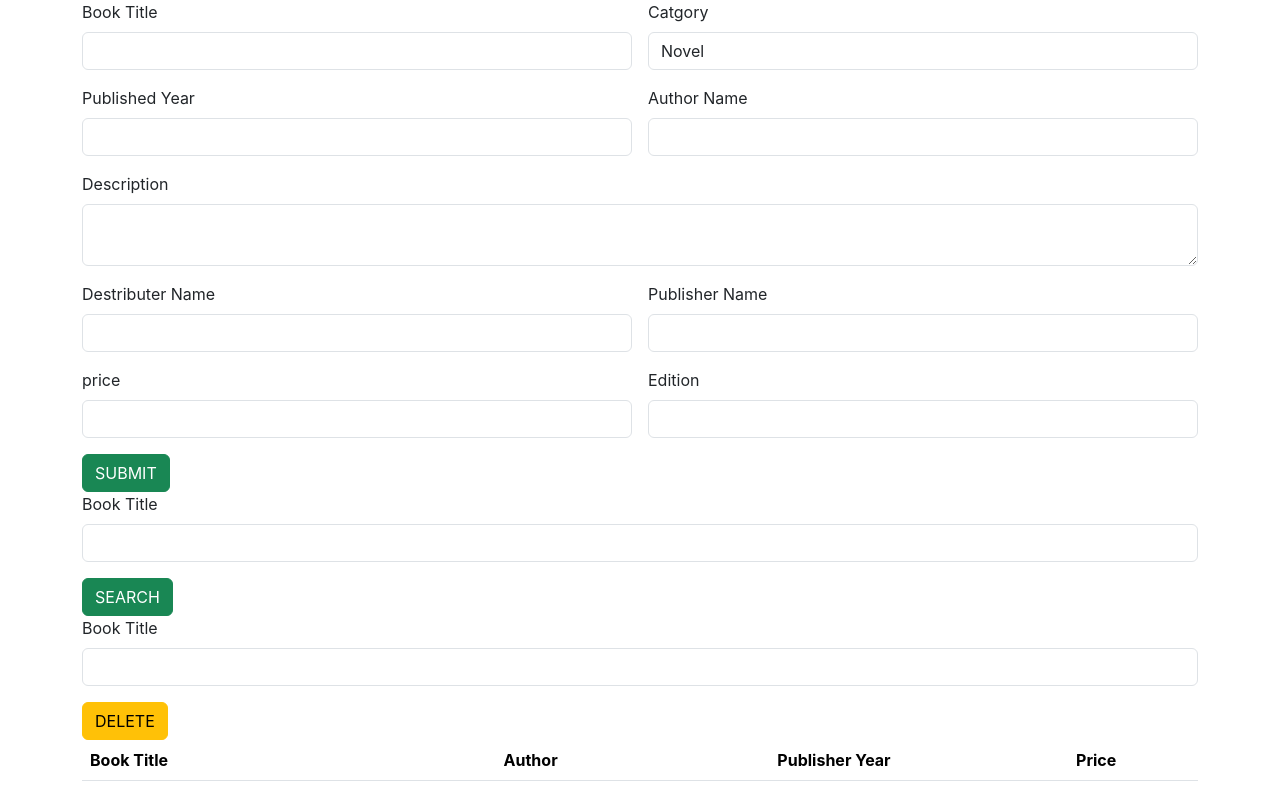
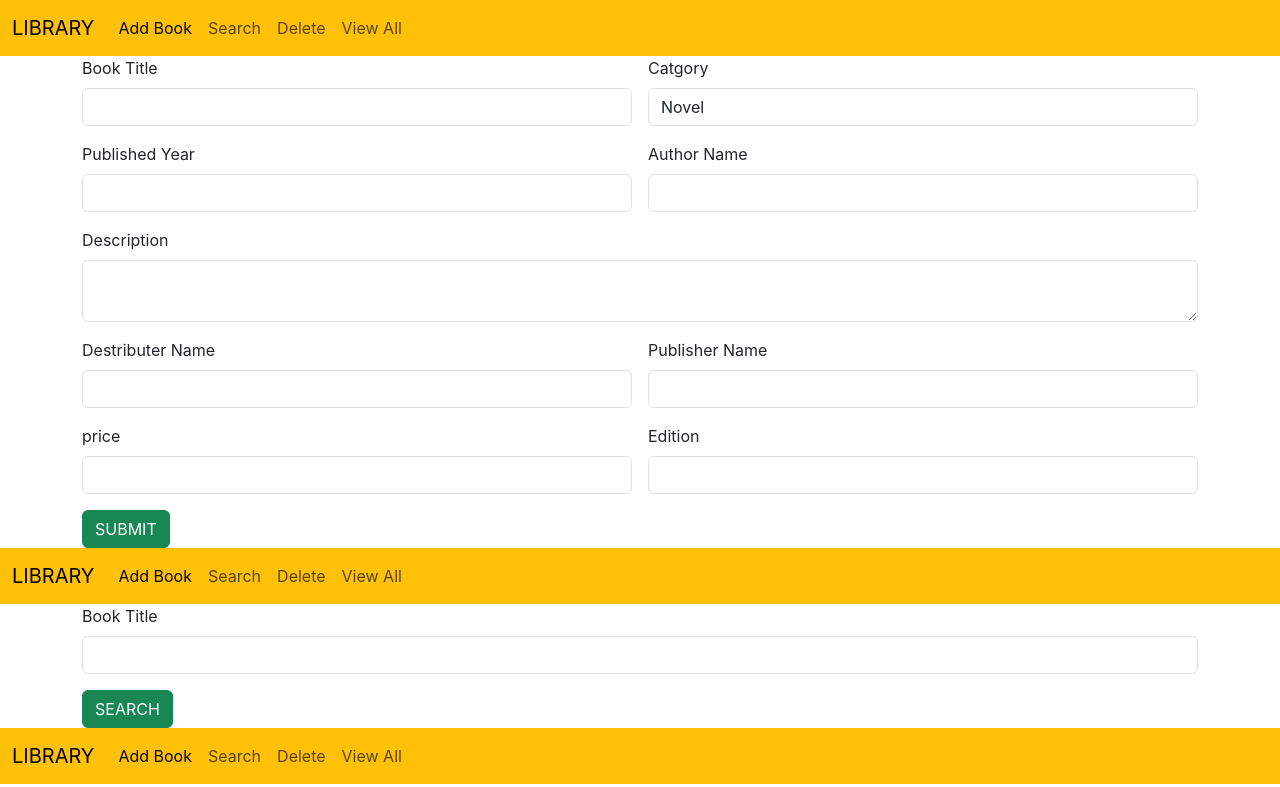
Before and after one commit to shafnashakeersm/Library-app-react, a React (Create React App) app: page / in a window 1280 px wide. Shown: the top 787 px of the page. Built offline with nearby package versions, Linux system fonts and the light colour scheme.

Commit message:
completed

```diff
--- a/src/Components/AddBook.jsx
+++ b/src/Components/AddBook.jsx
@@ -1,8 +1,10 @@
 import React from 'react'
+import NavBook from './NavBook'
 
 const AddBook = () => {
   return (
     <div>
+        <NavBook/>
         <div className="container">
             <div className="row">
                 <div className="col col-12 col-sm-12 col-md-12 col-lg-12 col-xl-12 col-xxl-12">
--- a/src/Components/DeleteBook.jsx
+++ b/src/Components/DeleteBook.jsx
@@ -1,8 +1,10 @@
 import React from 'react'
+import NavBook from './NavBook'
 
 const DeleteBook = () => {
   return (
     <div>
+        <NavBook/>
         <div className="container">
             <div className="row">
                 <div className="col col-12 col-sm-12 col-md-12 col-lg-12 col-xl-12 col-xxl-12">
@@ -12,7 +14,7 @@
                             <input type="text" className="form-control" />
                         </div>
                         <div className="col col-12 col-12 col-sm-12 col-md-12 col-lg-12 col-xl-12 col-xxl-12">
-                            <button className="btn btn-warning">DELETE</button>
+                            <button className="btn btn-danger">DELETE</button>
                         </div>
                     </div>
                 </div>
--- /dev/null
+++ b/src/Components/NavBook.jsx
@@ -0,0 +1,34 @@
+import React from 'react'
+
+const NavBook = () => {
+  return (
+    <div>
+        <nav class="navbar navbar-expand-lg bg-warning">
+  <div class="container-fluid">
+    <a class="navbar-brand" href="#">LIBRARY</a>
+    <button class="navbar-toggler" type="button" data-bs-toggle="collapse" data-bs-target="#navbarNav" aria-controls="navbarNav" aria-expanded="false" aria-label="Toggle navigation">
+      <span class="navbar-toggler-icon"></span>
+    </button>
+    <div class="collapse navbar-collapse" id="navbarNav">
+      <ul class="navbar-nav">
+        <li class="nav-item">
+          <a class="nav-link active" aria-current="page" href="#">Add Book</a>
+        </li>
+        <li class="nav-item">
+          <a class="nav-link" href="#">Search</a>
+        </li>
+        <li class="nav-item">
+          <a class="nav-link" href="#">Delete</a>
+        </li>
+        <li class="nav-item">
+          <a class="nav-link" href="">View All</a>
+        </li>
+      </ul>
+    </div>
+  </div>
+</nav>
+    </div>
+  )
+}
+
+export default NavBook
--- a/src/Components/SearchBook.jsx
+++ b/src/Components/SearchBook.jsx
@@ -1,8 +1,10 @@
 import React from 'react'
+import NavBook from './NavBook'
 
 const SearchBook = () => {
   return (
     <div>
+        <NavBook/>
         <div className="container">
             <div className="row">
                 <div className="col col-12 col-sm-12 col-md-12 col-lg-12 col-xl-12 col-xxl-12">
--- a/src/Components/ViewAll.jsx
+++ b/src/Components/ViewAll.jsx
@@ -1,8 +1,10 @@
 import React from 'react'
+import NavBook from './NavBook'
 
 const ViewAll = () => {
   return (
     <div>
+        <NavBook/>
         <div className="container">
             <div className="row">
                 <div className="col col-12 col-sm-12 col-md-12 col-lg-12 col-xl-12 col-xxl-12">
```
